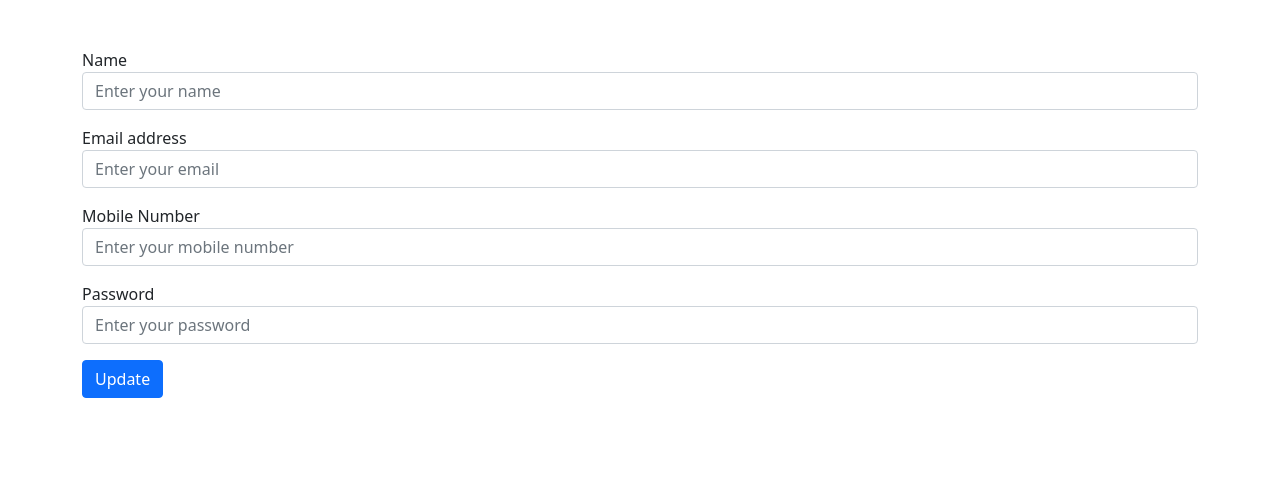
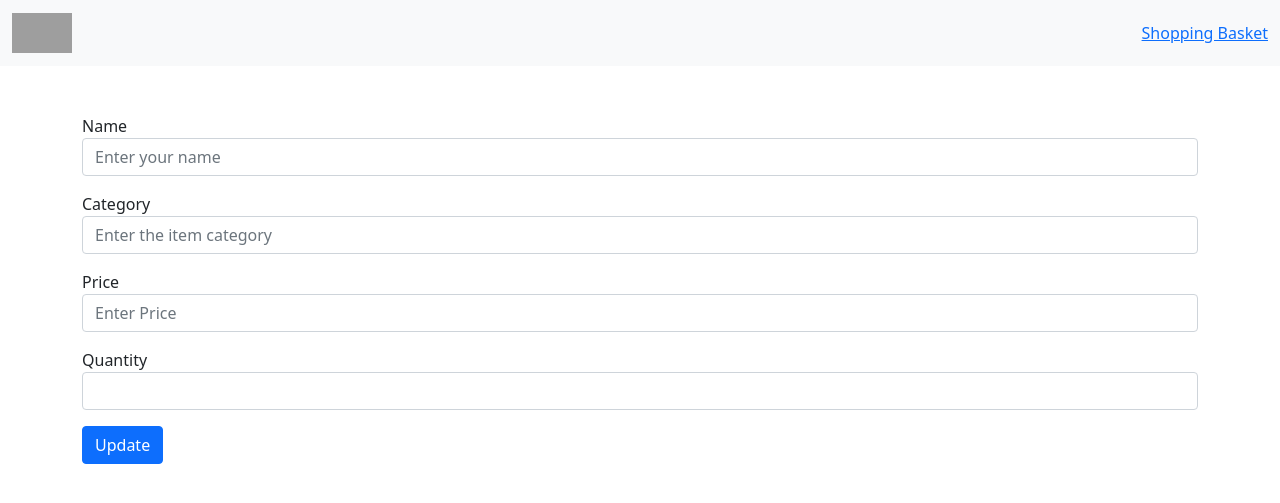
Before and after one commit to opeyemiyg/crudOperations, a PHP site: page /update.php?updateid=1 in a window 1280 px wide. Shown: the top 503 px of the page. Run offline with PHP 8.4, Linux system fonts and the light colour scheme; data that the repository does not hold is empty; grey boxes are pictures that could not be loaded.

Commit message:
Refactored project to shopping basket, no image

```diff
--- a/delete.php
+++ b/delete.php
@@ -1,5 +1,6 @@
 <?php
 include 'connect.php';
+
 if (isset($_GET['deleteid'])) {
     $id = $_GET['deleteid'];
     $sql = "DELETE FROM `crudtable` WHERE id=$id";
--- /dev/null
+++ b/header.php
@@ -0,0 +1,21 @@
+<html lang="en">
+
+<head>
+    <meta charset="UTF-8">
+    <meta http-equiv="X-UA-Compatible" content="IE=edge">
+    <meta name="viewport" content="width=device-width, initial-scale=1.0">
+    <title>Document</title>
+</head>
+
+<body>
+    <nav class="navbar navbar-light bg-light">
+        <div class="container-fluid">
+            <a class="navbar-brand" href="display.php">
+                <img src="images\basket" alt="" width="60" height="40" class="d-inline-block align-text-top">
+                <a href="display.php">Shopping Basket</a>
+            </a>
+        </div>
+    </nav>
+</body>
+
+</html>
--- a/update.php
+++ b/update.php
@@ -1,21 +1,27 @@
 <?php
 include 'connect.php';
+include 'header.php';
 $id = $_GET['updateid'];
 $sql = "SELECT *  FROM `crudtable` WHERE id=$id";
 $result = mysqli_query($con, $sql);
 $row = mysqli_fetch_assoc($result);
+echo $row['name'];
 $name = $row['name'];
-$email = $row['email'];
-$mobile = $row['mobile'];
-$password = $row['password'];
+$category = $row['category'];
+// $image = $row['image'];
+$price = $row['price'];
+$count = $row['count'];
 
-if (isset($_POST['submit'])) {
+
+if (isset($_POST['update'])) {
+
     $name = $_POST['name'];
-    $email = $_POST['email'];
-    $mobile = $_POST['mobile'];
-    $password = $_POST['password'];
-    $sql = "UPDATE `crudtable` SET id=$id, name='$name', email='$email',
-    mobile='$mobile',password='$password' WHERE id =$id";
+    $category = $_POST['category'];
+    // $image = $_POST['image'];
+    $count = $_POST['count'];
+    $price = $_POST['price'] * (int)$count;
+    $sql = "UPDATE `crudtable` SET id=$id, name='$name', category='$category',
+    count='$count',price='$price' WHERE id =$id";
     $result = mysqli_query($con, $sql);
     if ($result) {
         header('location:display.php');
@@ -47,26 +53,23 @@ if (isset($_POST['submit'])) {
         <form method="post">
             <div class="mb-3">
                 <label>Name</label>
-                <input type="text" class="form-control" placeholder="Enter your name" name="name" autocomplete="off"
-                    value=<?php echo $name ?>>
+                <input type="text" class="form-control" placeholder="Enter your name" name="name" autocomplete="off">
             </div>
             <div class="mb-3">
-                <label>Email address</label>
-                <input type="email" class="form-control" placeholder="Enter your email" name="email" autocomplete="off"
-                    value=<?php echo $email ?>>
+                <label>Category</label>
+                <input type="category" class="form-control" placeholder="Enter the item category" name="category"
+                    autocomplete="off">
             </div>
             <div class="mb-3">
-                <label>Mobile Number</label>
-                <input type="text" class="form-control" placeholder="Enter your mobile number" name="mobile"
-                    autocomplete="off" value=<?php echo $mobile ?>>
+                <label>Price</label>
+                <input type="text" class="form-control" placeholder="Enter Price" name="price" autocomplete="off">
             </div>
             <div class="mb-3">
-                <label>Password</label>
-                <input type="password" class="form-control" placeholder="Enter your password" name="password"
-                    autocomplete="off" value=<?php echo $password ?>>
+                <label>Quantity</label>
+                <input type="number" class="form-control col-auto" name="count">
+
             </div>
-
-            <button type="submit" class="btn btn-primary" name="submit">Update</button>
+            <button type="submit" class="btn btn-primary" name="update">Update</button>
         </form>
     </div>
 
```
Also changed, not shown: display.php (+19 -10 lines), user.php (+27 -13 lines), 1 other file.
